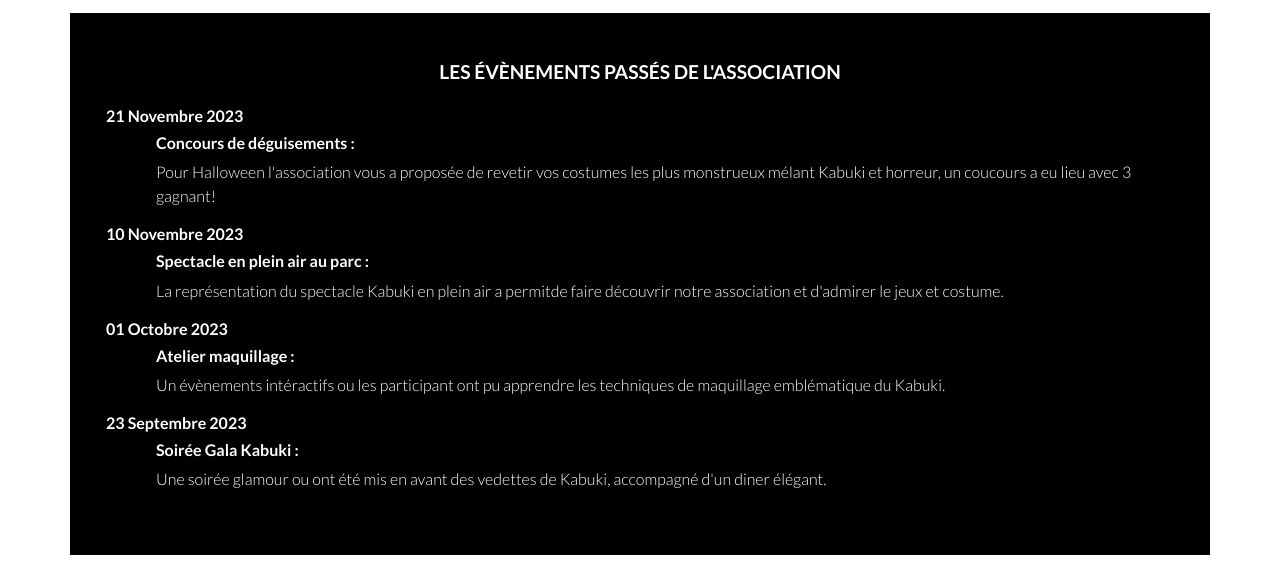
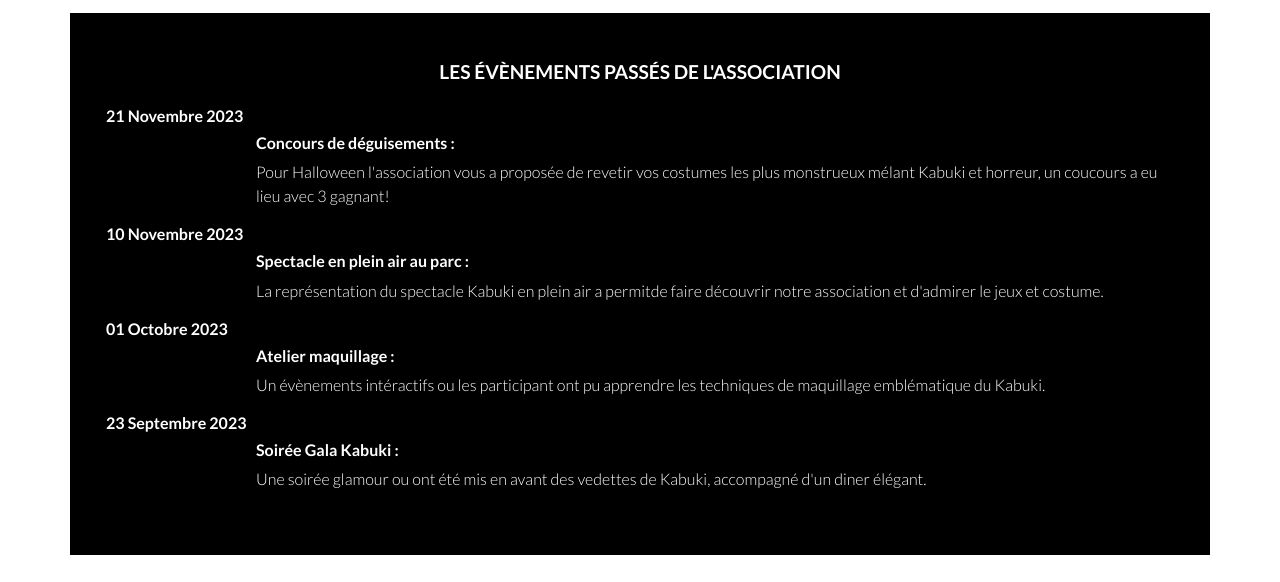
Before and after one commit to Justine-Gar/Project-LartKABUKI, a plain HTML site: page pages/html/evenement.html in a window 1280 px wide. Shown: the part 760-1342 px from the top of the page. Drawn offline with nearby package versions, Linux system fonts and the light colour scheme.

Commit message:
update lien

```diff
--- a/pages/html/evenement.html
+++ b/pages/html/evenement.html
@@ -15,7 +15,7 @@
     <meta property="og:type" content="website">
 
     <link rel="stylesheet" href="/pages/css/evenement.css">
-    <link rel="stylesheet" href="/pages/responsives/indexRespon.css">
+    <link rel="stylesheet" href="/pages/responsives/eventRespon.css">
 
     <link href="https://cdn.jsdelivr.net/npm/bootstrap@5.3.2/dist/css/bootstrap.min.css" rel="stylesheet" integrity="sha384-T3c6CoIi6uLrA9TneNEoa7RxnatzjcDSCmG1MXxSR1GAsXEV/Dwwykc2MPK8M2HN" crossorigin="anonymous">
     <link rel="preconnect" href="https://fonts.googleapis.com">
```
